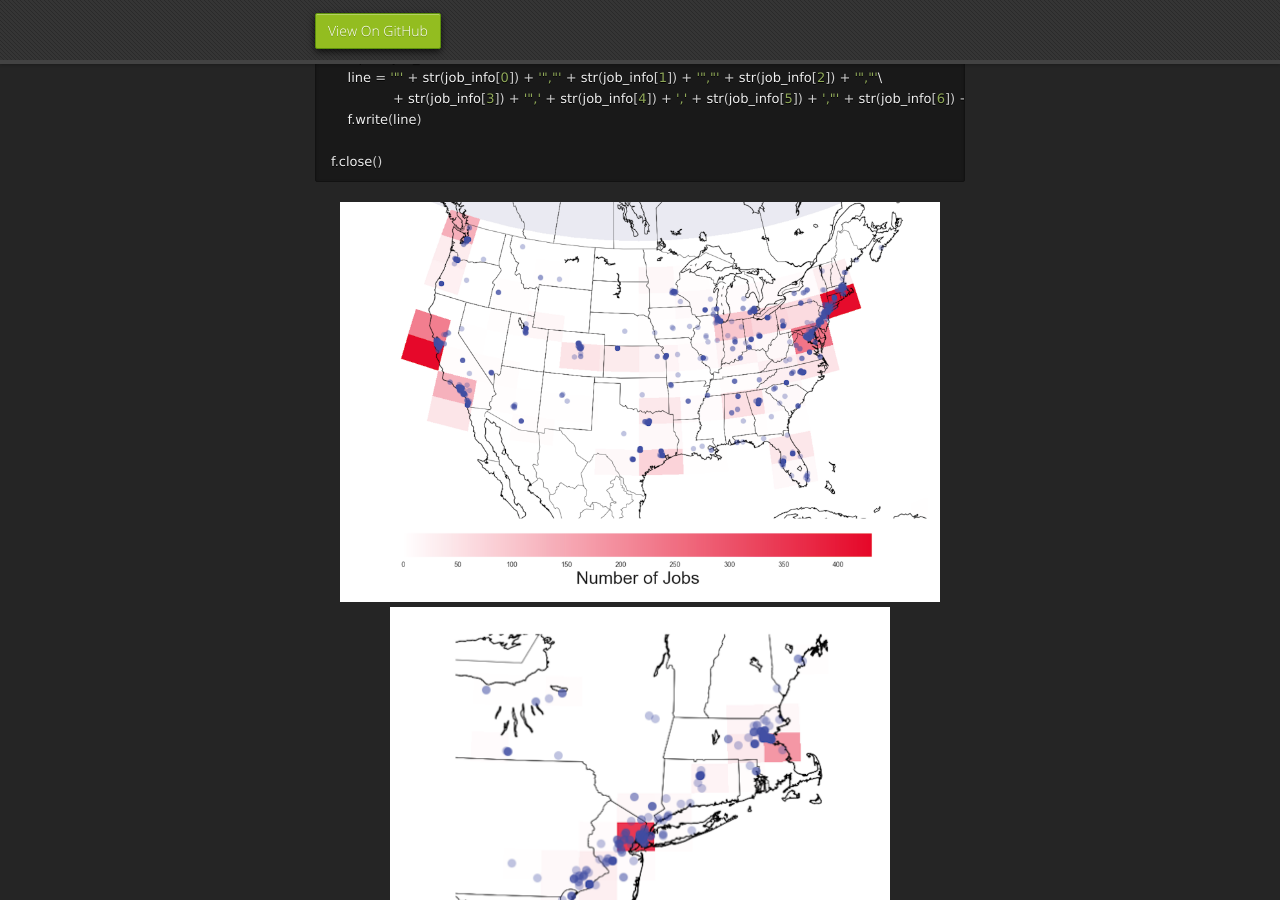
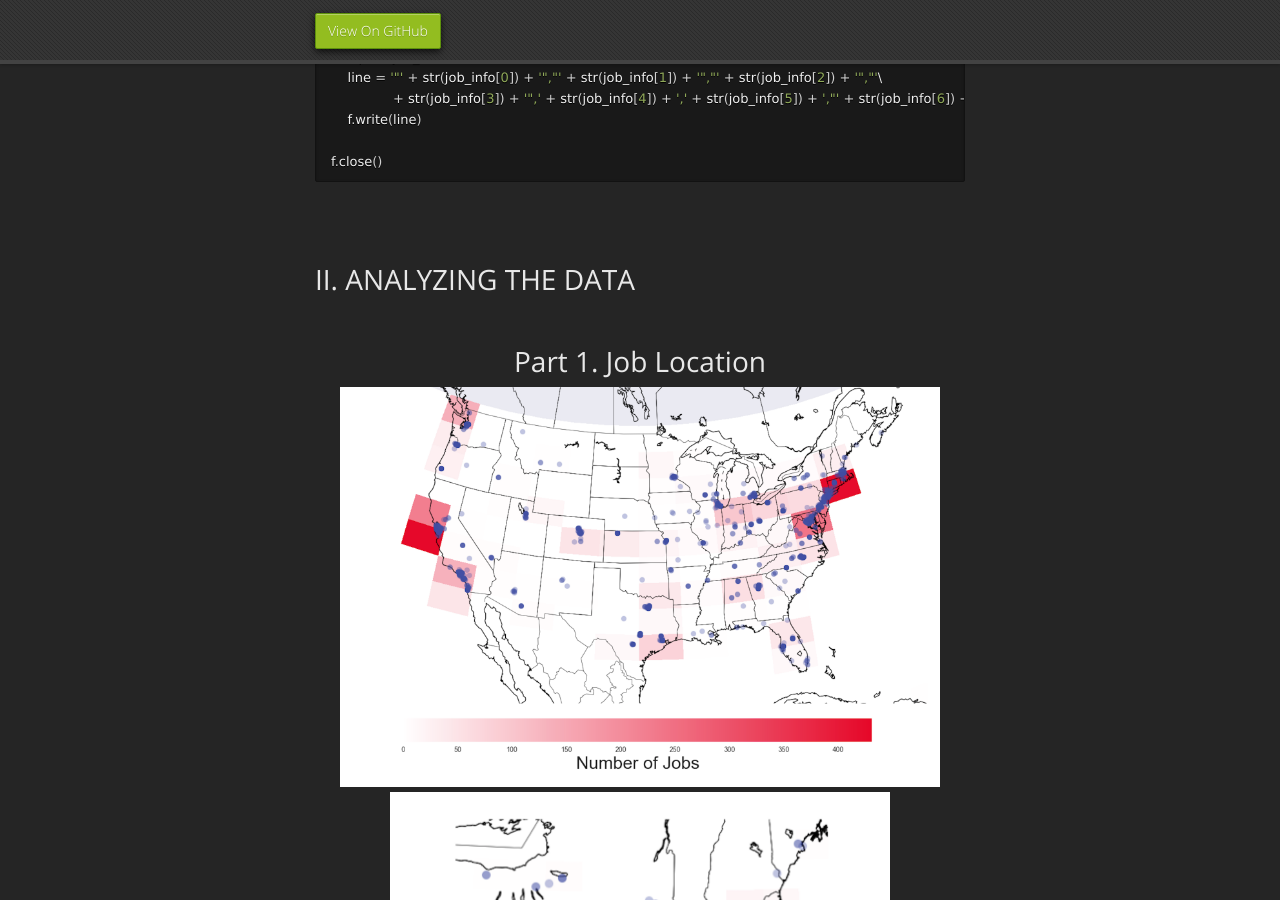
Before and after one commit to mrbrins82/mrbrins82.github.io, a Jekyll site: the page built from kaggle_indeed.md, in a window 1280 px wide and 900 px high, scrolled down 3488 px. Built offline with Jekyll 4.4.1, drawn with Linux system fonts in a browser that asks for light colours; nearby versions of some CDN libraries; our own code applies the rules of GitHub Pages for plain Markdown files.

Commit message:
updated indeed page

````diff
--- a/kaggle_indeed.md
+++ b/kaggle_indeed.md
@@ -153,6 +153,13 @@ for ii in xrange(len(jobs)):
 
 f.close()
 ```
+
+<br/>
+<br/>
+# [](#header-2)II. ANALYZING THE DATA
+<br/>
+# [](#header-3)<center>Part 1. Job Location<center/>
+
 <center><img src="./assets/images/heat_scatter_us.png" alt="us heat map" width="600" height="400" />
 </center>
 <center><img src="./assets/images/heat_scatter_nyc_zoom.png" alt="nyc zoom heat map" width="500" height="500" />
````
